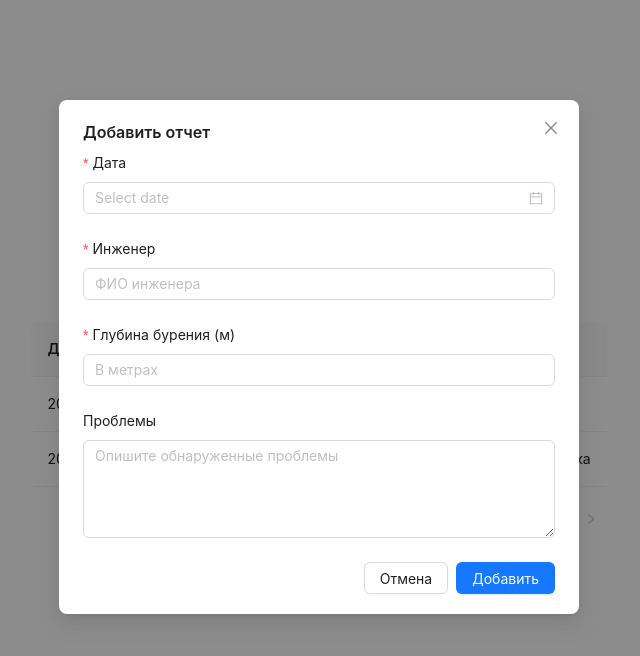
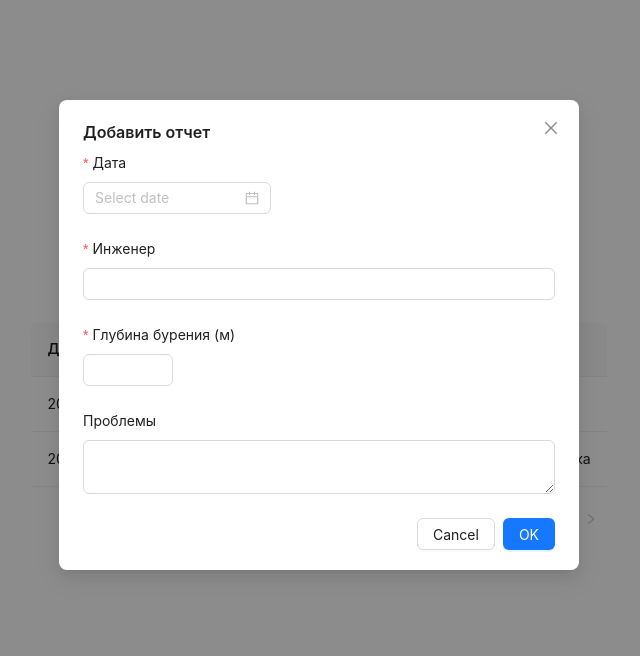
Before and after one commit to linzerooo/OilPie, a React (Vite) app: page /reports/1 in a window 1280 px wide. Both pictures are taken after a click on the button "Добавить отчет". Shown: the top 656 px of the page, without its empty margins (321-961 px from the left). Built offline with nearby package versions, Linux system fonts and the light colour scheme.

Commit message:
Folder managment

```diff
--- a/src/Entities/Report/reportsSlice.ts
+++ b/src/Entities/Report/reportsSlice.ts
@@ -1,6 +1,6 @@
 // features/reports/reportsSlice.ts
 import { createSlice, type PayloadAction } from "@reduxjs/toolkit";
-import { mockReports } from "../../Widgets/Report/mockReports";
+import { mockReports } from "./mockReports";
 import type { ReportsState, Report } from "./types";
 
 
--- /dev/null
+++ b/src/Entities/Well/types.ts
@@ -0,0 +1,11 @@
+import type { statuses } from "../../Shared/constants/statuses";
+
+export type StatusValue = typeof statuses[number]['value'];
+
+export interface Well {
+  id: number;
+  name: string;
+  field: string;
+  status: StatusValue;
+  lastReportDate: string;
+}
--- a/src/Features/Report/ReportModal.tsx
+++ b/src/Features/Report/ReportModal.tsx
@@ -1,7 +1,6 @@
-import { Modal, Form, Input, InputNumber, DatePicker, message } from "antd";
+import { Modal, Form, Input, InputNumber, DatePicker } from "antd";
 import { addReport } from "../../Entities/Report/reportsSlice";
 import { useAppDispatch } from "./hooks";
-import { useState } from "react";
 
 interface Props {
   wellId: string;
@@ -10,16 +9,12 @@ interface Props {
 }
 
 export const ReportModal: React.FC<Props> = ({ wellId, open, onClose }) => {
-  const dispatch = useAppDispatch();
+const dispatch = useAppDispatch();
   const [form] = Form.useForm();
-  const [loading, setLoading] = useState(false);
 
-  const handleOk = async () => {
-    try {
-      setLoading(true);
-      const values = await form.validateFields();
-
-      await dispatch(
+  const handleOk = () => {
+    form.validateFields().then((values) => {
+      dispatch(
         addReport({
           wellId,
           report: {
@@ -30,55 +25,25 @@ export const ReportModal: React.FC<Props> = ({ wellId, open, onClose }) => {
           },
         })
       );
-
-      message.success("Отчёт успешно добавлен!");
       form.resetFields();
       onClose();
-    } catch (error) {
-      console.error("Ошибка при добавлении отчёта:", error);
-      message.error("Не удалось добавить отчёт. Пожалуйста, попробуйте снова.");
-    } finally {
-      setLoading(false);
-    }
+    });
   };
 
   return (
-    <Modal
-      title="Добавить отчет"
-      open={open}
-      onOk={handleOk}
-      onCancel={onClose}
-      confirmLoading={loading}
-      okText="Добавить"
-      cancelText="Отмена"
-    >
+    <Modal title="Добавить отчет" open={open} onOk={handleOk} onCancel={onClose}>
       <Form layout="vertical" form={form}>
-        <Form.Item
-          name="date"
-          label="Дата"
-          rules={[{ required: true, message: 'Пожалуйста, укажите дату' }]}
-        >
-          <DatePicker format="YYYY-MM-DD" style={{ width: '100%' }} />
+        <Form.Item name="date" label="Дата" rules={[{ required: true }]}>
+          <DatePicker format="YYYY-MM-DD" />
         </Form.Item>
-        <Form.Item
-          name="engineer"
-          label="Инженер"
-          rules={[{ required: true, message: 'Пожалуйста, укажите инженера' }]}
-        >
-          <Input placeholder="ФИО инженера" />
+        <Form.Item name="engineer" label="Инженер" rules={[{ required: true }]}>
+          <Input />
         </Form.Item>
-        <Form.Item
-          name="depth"
-          label="Глубина бурения (м)"
-          rules={[
-            { required: true, message: 'Пожалуйста, укажите глубину' },
-            { type: 'number', min: 0, message: 'Глубина не может быть отрицательной' }
-          ]}
-        >
-          <InputNumber min={0} style={{ width: '100%' }} placeholder="В метрах" />
+        <Form.Item name="depth" label="Глубина бурения (м)" rules={[{ required: true }]}>
+          <InputNumber min={0} />
         </Form.Item>
         <Form.Item name="issues" label="Проблемы">
-          <Input.TextArea rows={4} placeholder="Опишите обнаруженные проблемы" />
+          <Input.TextArea />
         </Form.Item>
       </Form>
     </Modal>
--- /dev/null
+++ b/src/Shared/constants/statuses.ts
@@ -0,0 +1,18 @@
+export const statuses = [
+  {
+    text: "активна",
+    value: "активна",
+  },
+  {
+    text: "пассивна",
+    value: "пассивна",
+  },
+  {
+    text: "законсервирована",
+    value: "законсервирована",
+  },
+  {
+    text: "авария",
+    value: "авария",
+  },
+]
--- a/src/Widgets/Report/ReportTable.tsx
+++ b/src/Widgets/Report/ReportTable.tsx
@@ -28,7 +28,6 @@ export const ReportTable = () => {
     const excelBuffer = XLSX.write(workbook, {bookType: 'xlsx', type: "array"})
     const file = new Blob([excelBuffer], { type: 'application/octet-stream' })
     saveAs(file, `Отчёт скважина №${id}.xlsx`)
-
   }
 
   return (
@@ -40,7 +39,7 @@ export const ReportTable = () => {
         Экспорт в Excel
       </Button>
       <Table columns={columns} dataSource={reports} rowKey={(r) => r.date + r.engineer} />
-      <ReportModal wellId={id || "0"} open={modalOpen} onClose={() => setModalOpen(false)} />
+      <ReportModal wellId={id || "-1"} open={modalOpen} onClose={() => setModalOpen(false)} />
     </>
   );
 };
--- a/src/Widgets/Well/WellTable.tsx
+++ b/src/Widgets/Well/WellTable.tsx
@@ -2,36 +2,9 @@ import { Button, Table } from "antd";
 import type { TableColumnsType } from "antd";
 import { useNavigate } from "react-router-dom";
 import { useTableSearch } from "../../Features/Well/getSearchProps";
-import { mockWells } from "./mockWells";
-
-const statuses = [
-  {
-    text: "активна",
-    value: "активна",
-  },
-  {
-    text: "пассивна",
-    value: "пассивна",
-  },
-  {
-    text: "законсервирована",
-    value: "законсервирована",
-  },
-  {
-    text: "авария",
-    value: "авария",
-  },
-]
-
-type StatusValue = typeof statuses[number]['value'];
-
-interface Well {
-  id: number;
-  name: string;
-  field: string;
-  status: StatusValue;
-  lastReportDate: string;
-}
+import { mockWells } from "../../Entities/Well/mockWells";
+import { statuses } from "../../Shared/constants/statuses";
+import type { Well } from "../../Entities/Well/types";
 
 export const WellsTable = () => {
   const { getColumnSearchProps } = useTableSearch();
```
Also changed, not shown: src/Shared/lib/exportToExcel.ts (deleted, +0 -15 lines), src/Entities/Report/mockReports.ts (renamed from src/Widgets/Report/mockReports.ts), src/Entities/Well/mockWells.ts (renamed from src/Widgets/Well/mockWells.ts).
